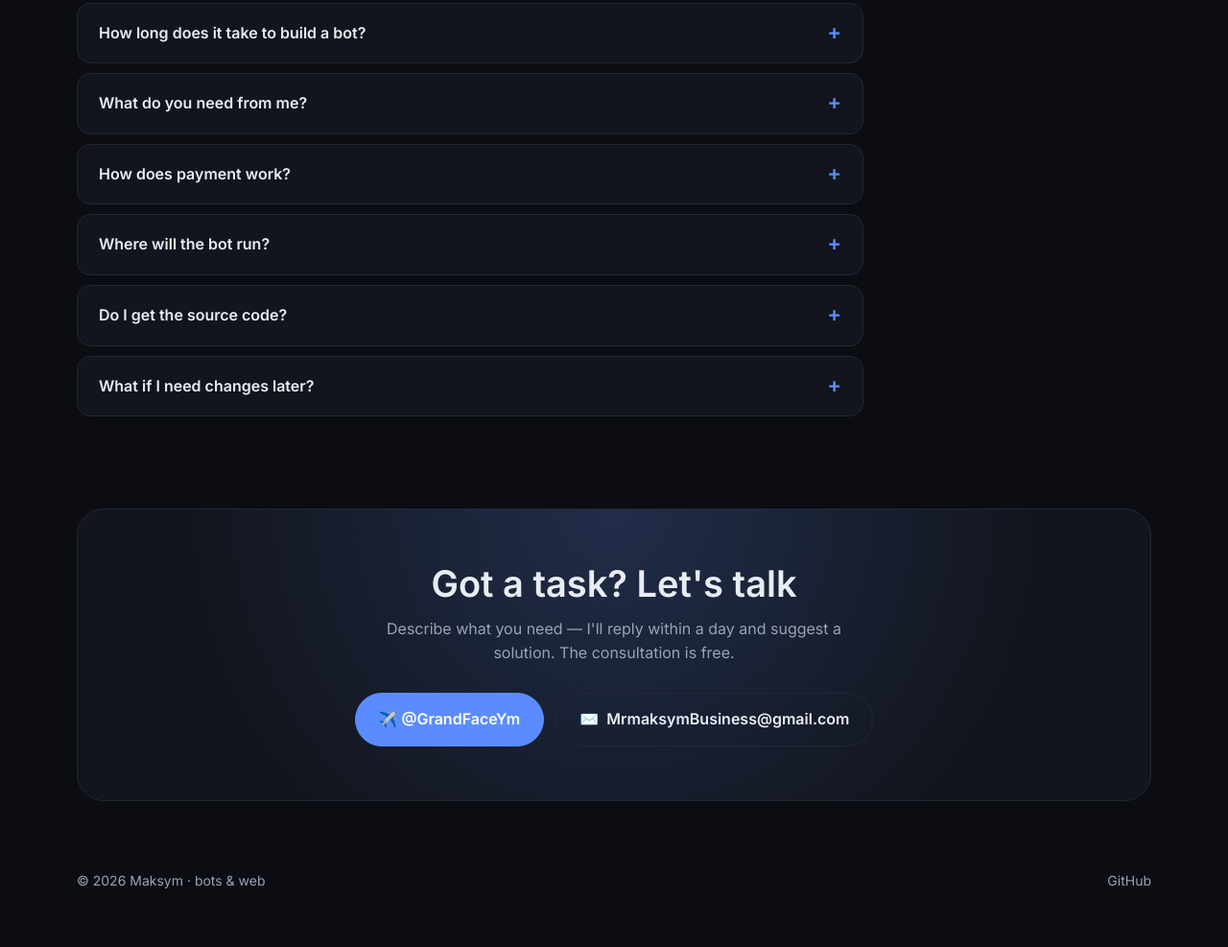
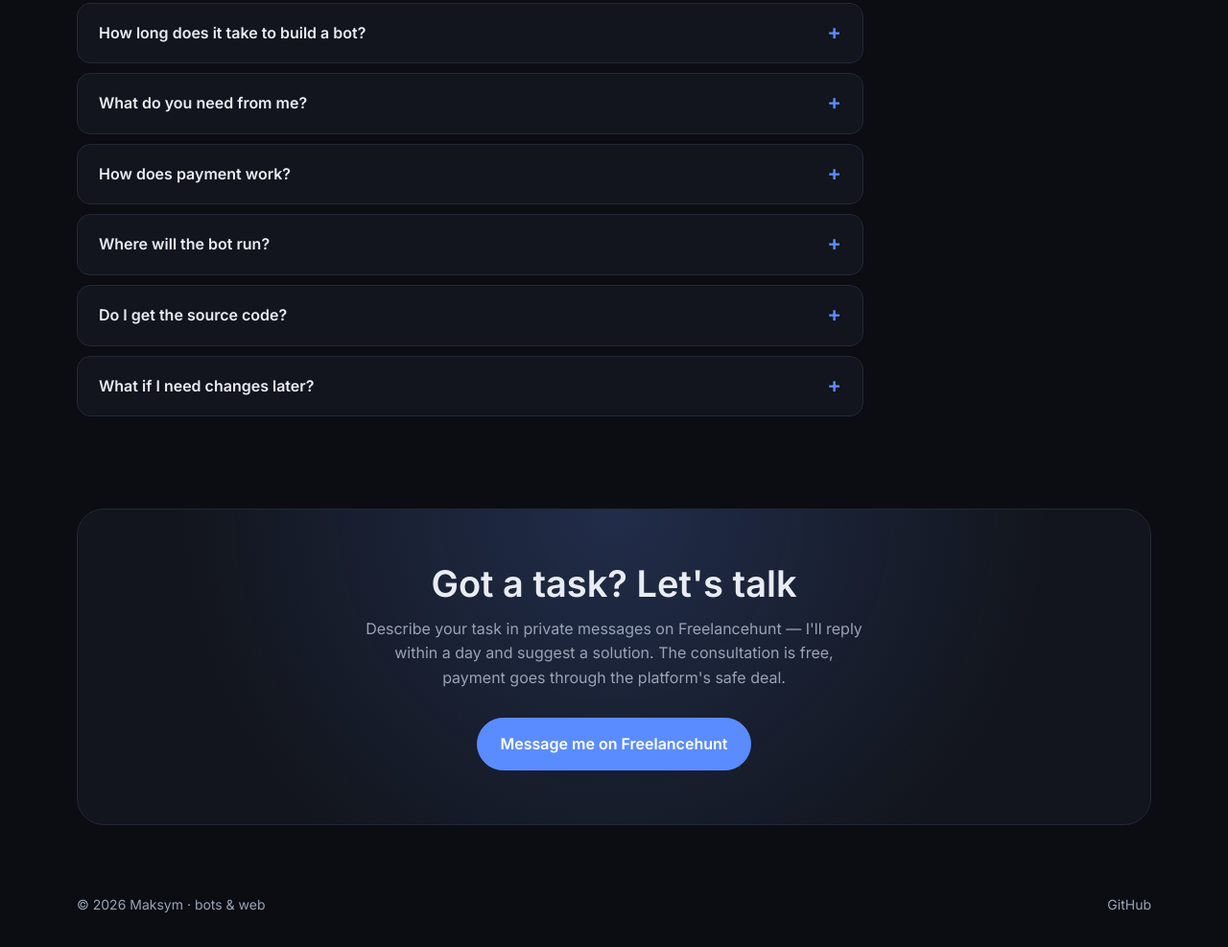
Before and after one commit to Mrnofaceym/portfolio-site, a plain HTML site: page index.html in a window 1280 px wide. Shown: the part 5021-6008 px from the top of the page at 96% size. Before the commit the page ends 5982 px from the top, so only its background shows below. Drawn offline with Linux system fonts and the light colour scheme; a web font is replaced by a local one.

Commit message:
Portfolio: replace direct contacts with a Freelancehunt profile button
Co-Authored-By: Claude Opus 5.5 <noreply@anthropic.com>

```diff
--- a/index.html
+++ b/index.html
@@ -176,7 +176,7 @@
   <section id="process" class="section wrap">
     <h2 data-i18n="proc.h">Як проходить робота</h2>
     <ol class="steps">
-      <li><b data-i18n="proc.1.h">Заявка</b><span data-i18n="proc.1.p">Ви коротко описуєте задачу — у Telegram або поштою.</span></li>
+      <li><b data-i18n="proc.1.h">Заявка</b><span data-i18n="proc.1.p">Ви коротко описуєте задачу в повідомленнях на Freelancehunt.</span></li>
       <li><b data-i18n="proc.2.h">Обговорення</b><span data-i18n="proc.2.p">Уточнюю деталі, пропоную рішення, ціну та термін.</span></li>
       <li><b data-i18n="proc.3.h">Передоплата</b><span data-i18n="proc.3.p">50% на старт, решта — після того, як усе працює.</span></li>
       <li><b data-i18n="proc.4.h">Розробка</b><span data-i18n="proc.4.p">Показую проміжний результат, щоб ви бачили прогрес.</span></li>
@@ -223,10 +223,9 @@
   <section id="contact" class="section wrap">
     <div class="contact">
       <h2 data-i18n="ct.h">Маєте задачу? Напишіть</h2>
-      <p data-i18n="ct.p">Опишіть, що потрібно, — відповім протягом дня та запропоную рішення. Обговорення безкоштовне.</p>
+      <p data-i18n="ct.p">Опишіть задачу в особистих повідомленнях на Freelancehunt — відповім протягом дня та запропоную рішення. Обговорення безкоштовне, оплата — через безпечну угоду біржі.</p>
       <div class="contact__btns">
-        <a class="btn" id="ct-tg" href="#" target="_blank" rel="noopener">✈️ Telegram</a>
-        <a class="btn btn--ghost" id="ct-mail" href="#">✉️ <span id="ct-mail-t">Email</span></a>
+        <a class="btn" href="https://freelancehunt.com/freelancer/GrandFaceYm.html" target="_blank" rel="noopener" data-i18n="ct.fh">Написати на Freelancehunt</a>
       </div>
     </div>
   </section>
--- a/script.js
+++ b/script.js
@@ -1,9 +1,3 @@
-// ===== Contacts: fill these in =====
-const CONFIG = {
-  telegram: "GrandFaceYm", // work Telegram (without @)
-  email: "MrmaksymBusiness@gmail.com", // business email
-};
-
 // ===== English translations (Ukrainian is the default text in index.html) =====
 const EN = {
   "nav.services": "Services", "nav.work": "Work", "nav.process": "Process", "nav.faq": "FAQ", "nav.cta": "Contact",
@@ -39,7 +33,7 @@ const EN = {
   "demos.7.h": "Courses / tutors", "demos.7.p": "Teachers, curriculum, prices and sign-up for a trial lesson.",
   "stack.h": "Tech I use",
   "proc.h": "How we work",
-  "proc.1.h": "Request", "proc.1.p": "You briefly describe the task — on Telegram or by email.",
+  "proc.1.h": "Request", "proc.1.p": "You briefly describe the task in messages on Freelancehunt.",
   "proc.2.h": "Discussion", "proc.2.p": "I clarify the details and propose a solution, price and deadline.",
   "proc.3.h": "Prepayment", "proc.3.p": "50% to start, the rest once everything works.",
   "proc.4.h": "Development", "proc.4.p": "I show intermediate results so you can see the progress.",
@@ -57,7 +51,7 @@ const EN = {
   "faq.4.q": "Where will the bot run?", "faq.4.a": "I can host it on my server (with support) or on yours. The bot runs 24/7 and restarts itself if something fails.",
   "faq.5.q": "Do I get the source code?", "faq.5.a": "Yes. After payment you get the full code, setup instructions and all access.",
   "faq.6.q": "What if I need changes later?", "faq.6.a": "Small fixes within 14 days after delivery are free. After that — by agreement or as part of support.",
-  "ct.h": "Got a task? Let's talk", "ct.p": "Describe what you need — I'll reply within a day and suggest a solution. The consultation is free.",
+  "ct.h": "Got a task? Let's talk", "ct.p": "Describe your task in private messages on Freelancehunt — I'll reply within a day and suggest a solution. The consultation is free, payment goes through the platform's safe deal.", "ct.fh": "Message me on Freelancehunt",
 };
 const META = {
   uk: { title: "Maksym — Telegram-боти та сайти", desc: "Розробка Telegram-ботів, лендингів та автоматизації. Запуск на сервері 24/7, підтримка після здачі." },
@@ -85,12 +79,6 @@ let start = "uk";
 try { start = localStorage.getItem("lang") || (navigator.language.startsWith("uk") || navigator.language.startsWith("ru") ? "uk" : "en"); } catch (e) {}
 setLang(start);
 
-// contacts
-const tg = document.getElementById("ct-tg"), mail = document.getElementById("ct-mail");
-if (CONFIG.telegram) { tg.href = "https://t.me/" + CONFIG.telegram; tg.textContent = "✈️ @" + CONFIG.telegram; } else tg.style.display = "none";
-if (CONFIG.email) { mail.href = "mailto:" + CONFIG.email; document.getElementById("ct-mail-t").textContent = CONFIG.email; }
-else mail.style.display = "none";
-
 document.getElementById("year").textContent = new Date().getFullYear();
 
 // reveal on scroll
```
